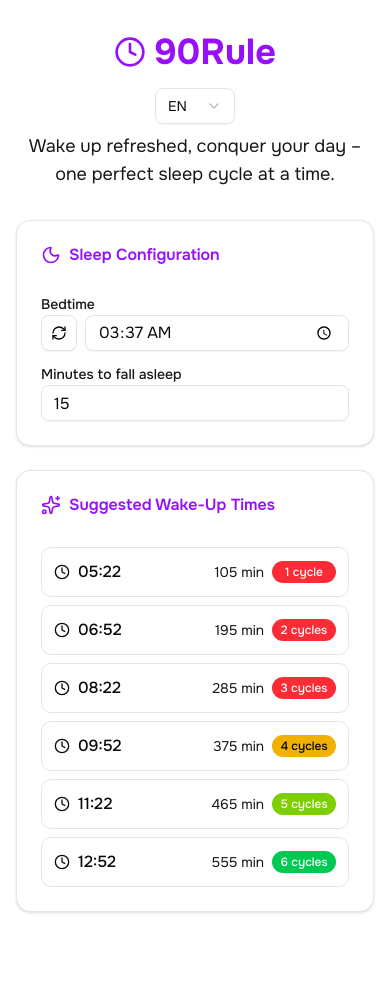
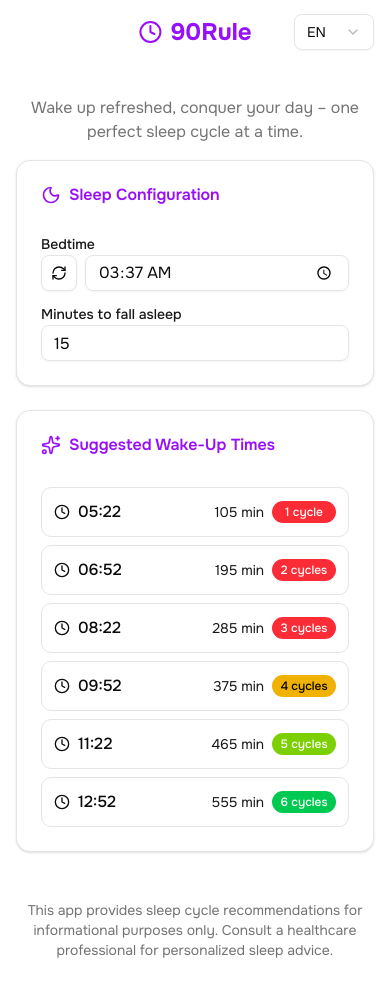
Before and after one commit to JuanLoaiza007/90rule, a Next.js app: page / in a window 390 px wide. Before the commit the page ends 944 px from the top, so only its background shows below. Built offline with nearby package versions, Linux system fonts and the light colour scheme.

Commit message:
style: improve UI responsive and UX

```diff
--- a/app/page.jsx
+++ b/app/page.jsx
@@ -10,11 +10,20 @@ export default function Home() {
   const { translations, lang } = useLanguageStore();
   console.log("Home render, lang:", lang, "title:", translations.title);
   const [isLoading, setIsLoading] = useState(true);
+  const [isScrolled, setIsScrolled] = useState(false);
 
   useEffect(() => {
     // Simulate loading time for preferences
     const timer = setTimeout(() => setIsLoading(false), 800);
     return () => clearTimeout(timer);
+  }, []);
+
+  useEffect(() => {
+    const handleScroll = () => {
+      setIsScrolled(window.scrollY > 50);
+    };
+    window.addEventListener("scroll", handleScroll);
+    return () => window.removeEventListener("scroll", handleScroll);
   }, []);
 
   if (isLoading) {
@@ -61,20 +70,39 @@ export default function Home() {
 
   return (
     <div className="min-h-screen bg-background">
+      <header
+        className={`fixed top-0 left-0 right-0 z-50 transition-all duration-300 ${
+          isScrolled
+            ? "bg-background/80 backdrop-blur-md border-b"
+            : "bg-transparent"
+        }`}
+      >
+        <div className="container mx-auto px-4 py-8">
+          <div className="flex items-center justify-center relative">
+            <div className="flex items-center gap-2 absolute left-1/2 transform -translate-x-1/2">
+              <Clock className="w-6 h-6 text-purple-600" />
+              <h1 className="text-2xl font-bold text-purple-600">
+                {translations.title}
+              </h1>
+            </div>
+            <div className="absolute right-0">
+              <LanguageToggle />
+            </div>
+          </div>
+        </div>
+      </header>
       <div className="container mx-auto px-4 py-8">
-        <div className="text-center mb-8">
-          <div className="flex items-center justify-center gap-2 mb-4">
-            <Clock className="w-8 h-8 text-purple-600" />
-            <h1 className="text-4xl font-bold text-purple-600">
-              {translations.title}
-            </h1>
-          </div>
-          <div className="flex justify-center mb-2">
-            <LanguageToggle />
-          </div>
-          <p className="text-lg text-primary">{translations.slogan}</p>
+        <div className="pt-16 text-center mb-4">
+          <p className="text-base text-muted-foreground">
+            {translations.slogan}
+          </p>
         </div>
         <SleepCalculator />
+        <div className="text-center mt-12">
+          <p className="text-sm text-muted-foreground">
+            {translations.disclaimer}
+          </p>
+        </div>
       </div>
     </div>
   );
--- a/components/SleepCalculator.jsx
+++ b/components/SleepCalculator.jsx
@@ -71,7 +71,13 @@ export default function SleepCalculator() {
   };
 
   const [bedTime, setBedTime] = useState(() => getCurrentTime());
-  const [latency, setLatency] = useState(15);
+  const [latency, setLatency] = useState(() => {
+    if (typeof window !== "undefined") {
+      const stored = localStorage.getItem("latency");
+      return stored ? Number(stored) : 15;
+    }
+    return 15;
+  });
   const [use12Hour, setUse12Hour] = useState(() => {
     if (typeof window !== "undefined") {
       return localStorage.getItem("use12Hour") === "true";
@@ -94,6 +100,10 @@ export default function SleepCalculator() {
   useEffect(() => {
     localStorage.setItem("showInHours", showInHours);
   }, [showInHours]);
+
+  useEffect(() => {
+    localStorage.setItem("latency", latency);
+  }, [latency]);
 
   const suggestions = useMemo(() => {
     const isValidTime = /^([01]\d|2[0-3]):([0-5]\d)$/.test(bedTime);
--- a/lib/locales/en.js
+++ b/lib/locales/en.js
@@ -45,4 +45,6 @@ export const en = {
       long: "Ideal 6-cycle sleep cycles support peak mental acuity and long-term health benefits.",
     },
   },
+  disclaimer:
+    "This app provides sleep cycle recommendations for informational purposes only. Consult a healthcare professional for personalized sleep advice.",
 };
--- a/lib/locales/es.js
+++ b/lib/locales/es.js
@@ -45,4 +45,6 @@ export const es = {
       long: "Los ciclos ideales de sueño de 6 ciclos apoyan la agudeza mental máxima y los beneficios para la salud a largo plazo.",
     },
   },
+  disclaimer:
+    "Esta aplicación proporciona recomendaciones de ciclos de sueño únicamente con fines informativos. Consulta a un profesional de la salud para obtener consejos de sueño personalizados.",
 };
```
